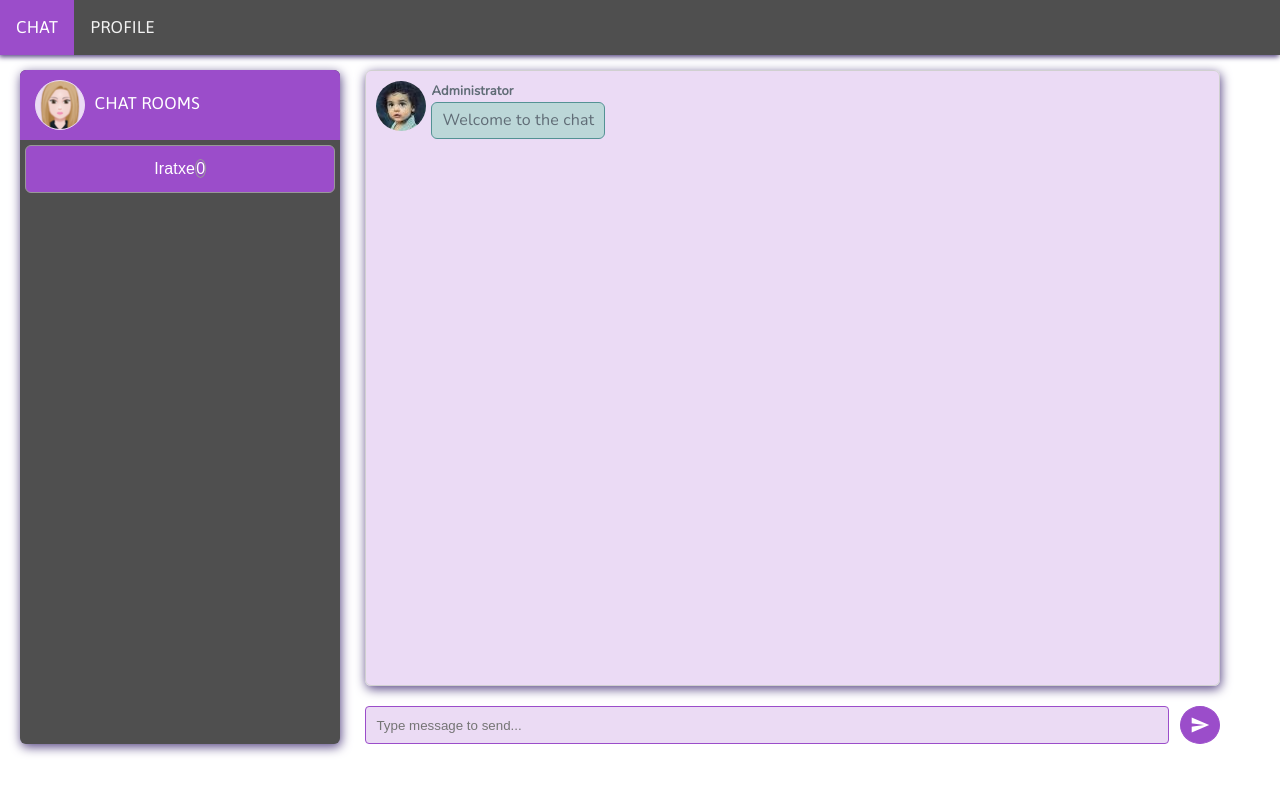
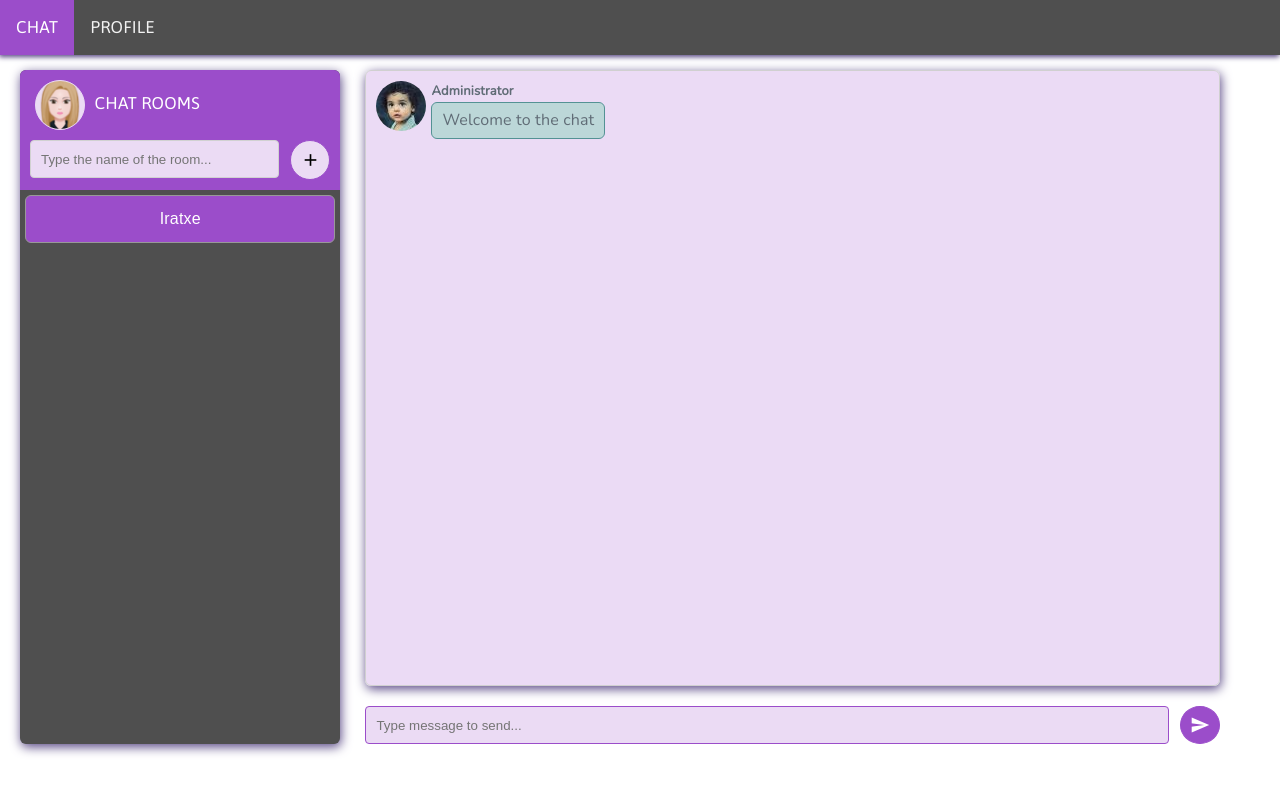
Before and after one commit to iratxeMoya/ECV-chat, a plain HTML site: page index.html in a window 1280 px wide. Drawn offline with nearby package versions, Linux system fonts and the light colour scheme; a web font is replaced by a local one.

Commit message:
add new chat rooms (only names)

```diff
--- a/code.js
+++ b/code.js
@@ -2,7 +2,9 @@
 const roomNames = ["iratxe"];
 const server = new SillyClient();
 server.connect("wss://tamats.com:55000", roomNames[0]);
-listChatRooms();
+roomNames.forEach(function (room) {
+	addChatRoom(room);
+});
 
 server.on_message = function(user_id, dataStr) {
 	const data = JSON.parse(dataStr);
@@ -19,8 +21,7 @@ server.on_user_disconnected = function(user_id) {
 	notifyStatusChange("newDisconection", user_id);
 }
 
-function listChatRooms () {
-	roomNames.forEach(function (room) {
+function addChatRoom (room) {
 	const chatRoomContainer = document.createElement("div");
 	const roomName = document.createElement("span");
 	const parent = document.querySelector(".chatListContainer");
@@ -34,9 +35,8 @@ function listChatRooms () {
 	chatRoomContainer.classList.add("chatRoomContainer");
 
 	chatRoomContainer.appendChild(roomName);
-		chatRoomContainer.appendChild(numClients);
+	// chatRoomContainer.appendChild(numClients);
 	parent.appendChild(chatRoomContainer);
-	})
 }
 
 const bots = [
@@ -56,6 +56,9 @@ const input = document.querySelector("input#writeMsg");
 input.addEventListener("keydown", onKeyPressed);
 input.focus();
 
+const addBtn = document.querySelector("button#add");
+addBtn.addEventListener("click", onAddClick);
+
 
 function Message (user, text){
 	this.user = user;
@@ -70,6 +73,12 @@ function User (name, avatar, color, visualName) {
 
 function onChatRoomClick () {
 
+}
+
+function onAddClick () {
+	const name = document.querySelector("input#addInput");
+	roomNames.push(name.value);
+	addChatRoom(name.value);
 }
 
 function notifyStatusChange (status, user) {
--- a/index.html
+++ b/index.html
@@ -23,6 +23,9 @@
 				<div class="titleContainer">
 					<img src="MyAvatar.png" alt="Avatar" class="avatar" id="myAvatar">
 					<span class="title">Chat Rooms</span>
+					<div class="actionAdd">
+						<input type="text" id="addInput" placeholder="Type the name of the room..." /><button id="add"> <i class="material-icons md-18">add</i> </button>
+					</div>
 				</div>
 			</div>
 			<div class="chat" >
--- a/mystyle.css
+++ b/mystyle.css
@@ -159,3 +159,23 @@ button#send {
   text-transform: uppercase;
   font-size: 17px;
 }
+button#add {
+  width: 40px;
+  min-width: 40px;
+  margin: 0;
+  height: 40px;
+  margin-left: 1em;
+  padding: 0;
+  border-radius: 50%;
+  text-align: center;
+  color: black;
+  background-color: #ebdbf4;
+}
+button#add:hover {
+  background-color: #606c76;
+  color: white;
+}
+.actionAdd {
+  display: flex;
+  margin-top: 10px;
+}
```
Lines whose indentation alone changed are shown as unchanged.
